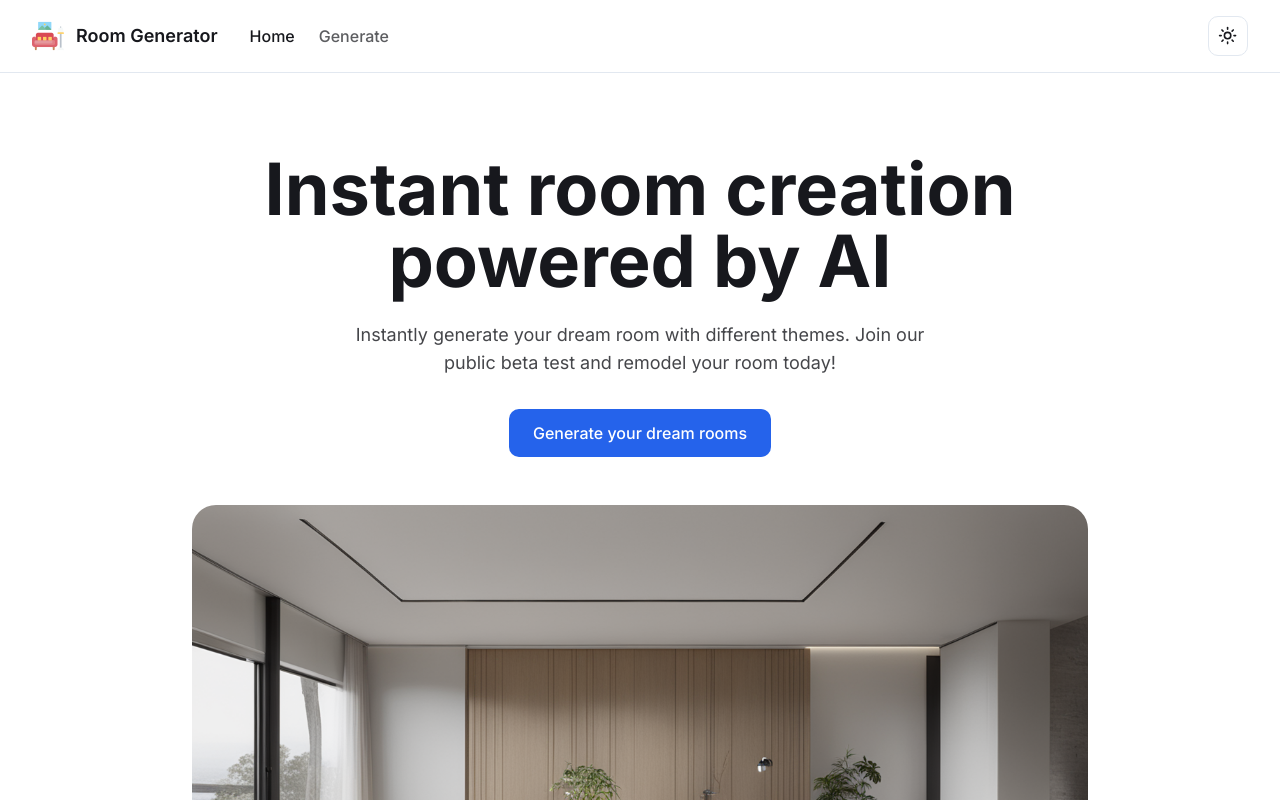
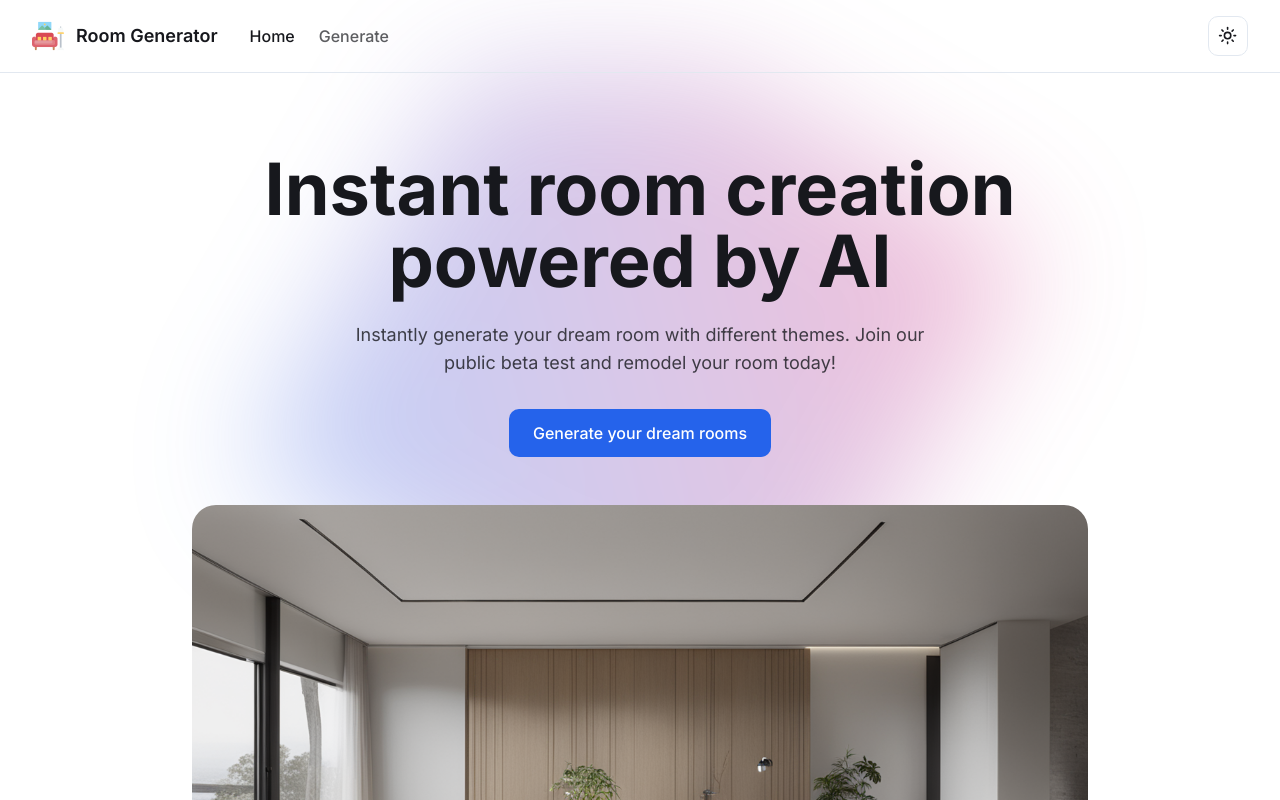
Before and after one commit to MusabDev/roomgenerator, a Next.js app: page / in a window 1280 px wide. Shown: the top 800 px of the page. Built offline with nearby package versions, Linux system fonts and the light colour scheme.

Commit message:
chore: add gradient shade background in hero section

```diff
--- a/src/app/page.tsx
+++ b/src/app/page.tsx
@@ -6,6 +6,7 @@ import { cn } from '~/lib/utils'
 
 export default function Home() {
   return (
+    <section className="relative">
       <div className="container py-20 text-center">
         <h1 className="max-w-4xl mx-auto text-4xl font-bold tracking-normal sm:text-7xl">
           Instant room creation powered by AI
@@ -30,5 +31,13 @@ export default function Home() {
           />
         </div>
       </div>
+
+      <div
+        className="absolute inset-x-0 top-0 -z-10 transform-gpu overflow-hidden blur-3xl"
+        aria-hidden="true"
+      >
+        <div className="relative left-0 aspect-square w-[36.125rem] rotate-[30deg] bg-gradient-to-tr from-blue-600 to-pink-600 opacity-30 sm:left-1/2 -translate-x-1/2 top-0"></div>
+      </div>
+    </section>
   )
 }
```
Lines whose indentation alone changed are shown as unchanged.
